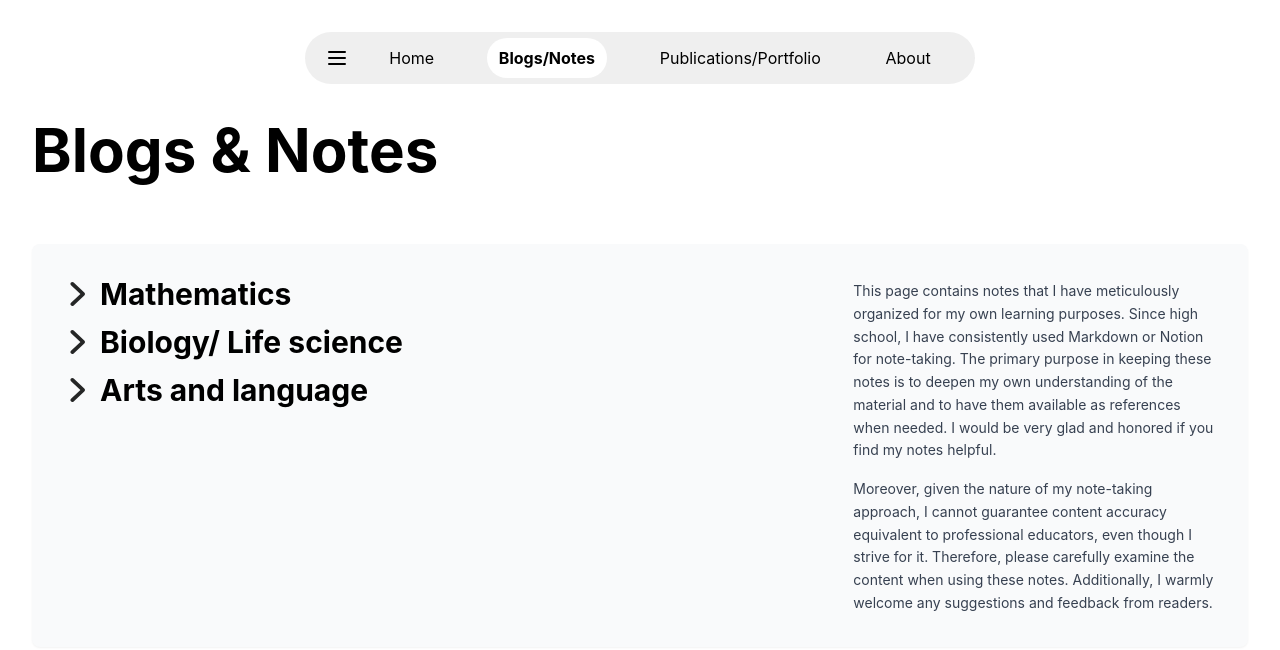
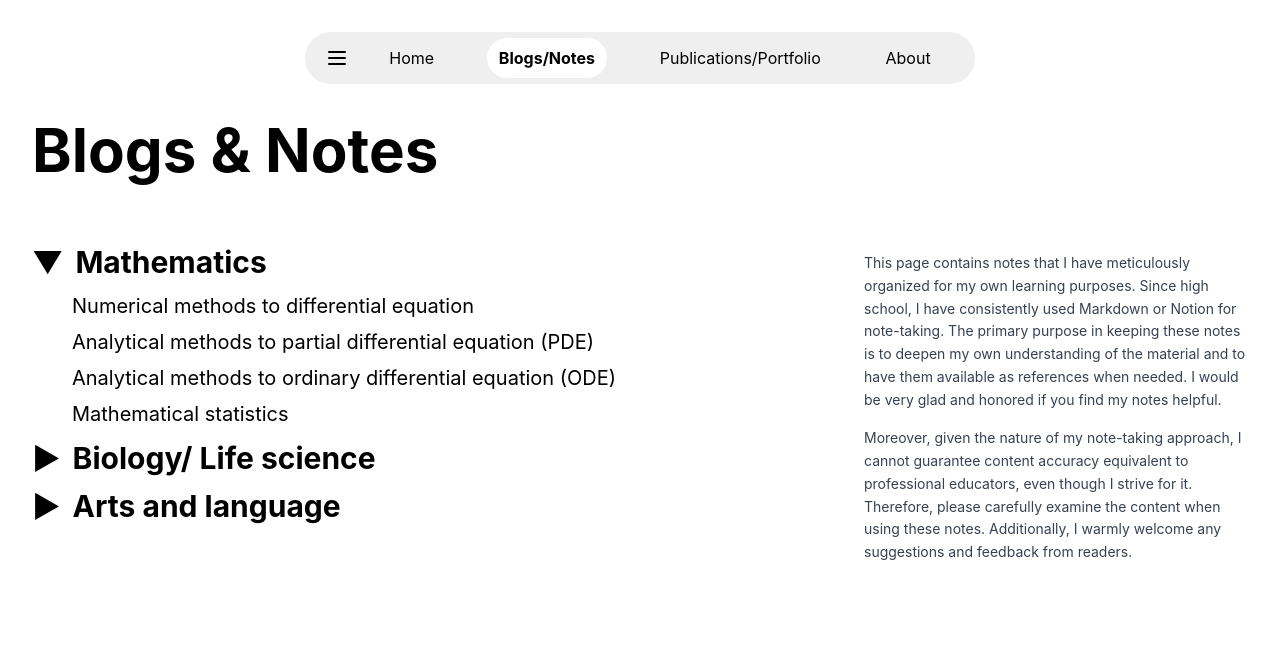
Before and after one commit to Chloriiin/zzzzzachye.github.io, a Next.js app: page /blogs in a window 1280 px wide. Shown: the top 650 px of the page. Built offline with nearby package versions, Linux system fonts and the light colour scheme.

Commit message:
Create Blogs & Notes page with toggle functionality and initial styling

```diff
--- a/src/app/blogs/page.tsx
+++ b/src/app/blogs/page.tsx
@@ -1,7 +1,6 @@
 'use client';
 
 import { useState } from 'react';
-import Image from 'next/image'; // Import Next.js Image component
 
 interface SubItem {
   title: string;
@@ -45,7 +44,9 @@ const disclaimerText1 = "This page contains notes that I have meticulously organ
 const disclaimerText2 = "Moreover, given the nature of my note-taking approach, I cannot guarantee content accuracy equivalent to professional educators, even though I strive for it. Therefore, please carefully examine the content when using these notes. Additionally, I warmly welcome any suggestions and feedback from readers.";
 
 export default function BlogsNotesPage() {
-  const [openCategories, setOpenCategories] = useState<Record<string, boolean>>({}); // Default to all closed
+  const [openCategories, setOpenCategories] = useState<Record<string, boolean>>({
+    mathematics: true, // Default to open as per screenshot
+  });
 
   const toggleCategory = (id: string) => {
     setOpenCategories(prev => ({ ...prev, [id]: !prev[id] }));
@@ -57,8 +58,6 @@ export default function BlogsNotesPage() {
         <h1 className="text-5xl md:text-6xl font-bold text-black mb-10 md:mb-16">
           Blogs & Notes
         </h1>
-        {/* Background Board */}
-        <div className="bg-gray-50 p-6 md:p-8 rounded-lg shadow-sm">
         <div className="flex flex-col md:flex-row gap-10 md:gap-16">
           {/* Left Column - Toggle List */}
           <div className="w-full md:w-2/3 flex flex-col gap-y-3">
@@ -68,15 +67,9 @@ export default function BlogsNotesPage() {
                   className="flex items-center cursor-pointer group"
                   onClick={() => toggleCategory(category.id)}
                 >
-                    <div className="w-6 h-6 mr-3 flex items-center justify-center">
-                      <Image
-                        src="/imgs/arrow_right.svg"
-                        alt="Toggle icon"
-                        width={18} // Adjust size as needed
-                        height={18} // Adjust size as needed
-                        className={`transition-transform duration-200 ease-in-out group-hover:opacity-70 ${openCategories[category.id] ? 'rotate-90' : ''}`}
-                      />
-                    </div>
+                  <span className="text-3xl font-bold text-black mr-3 transition-transform duration-200 ease-in-out group-hover:text-gray-700">
+                    {openCategories[category.id] ? '▼' : '▶'}
+                  </span>
                   <h2 className="text-3xl font-bold text-black group-hover:text-gray-700">
                     {category.title}
                   </h2>
@@ -97,7 +90,7 @@ export default function BlogsNotesPage() {
             ))}
           </div>
           {/* Right Column - Disclaimer */}
-            <div className="w-full md:w-1/3 md:pt-1">
+          <div className="w-full md:w-1/3 md:pt-2">
             <p className="text-sm text-gray-700 leading-relaxed">
               {disclaimerText1}
             </p>
@@ -107,7 +100,6 @@ export default function BlogsNotesPage() {
           </div>
         </div>
       </div>
-      </div>
     </main>
   );
 }
```
Lines whose indentation alone changed are shown as unchanged.
